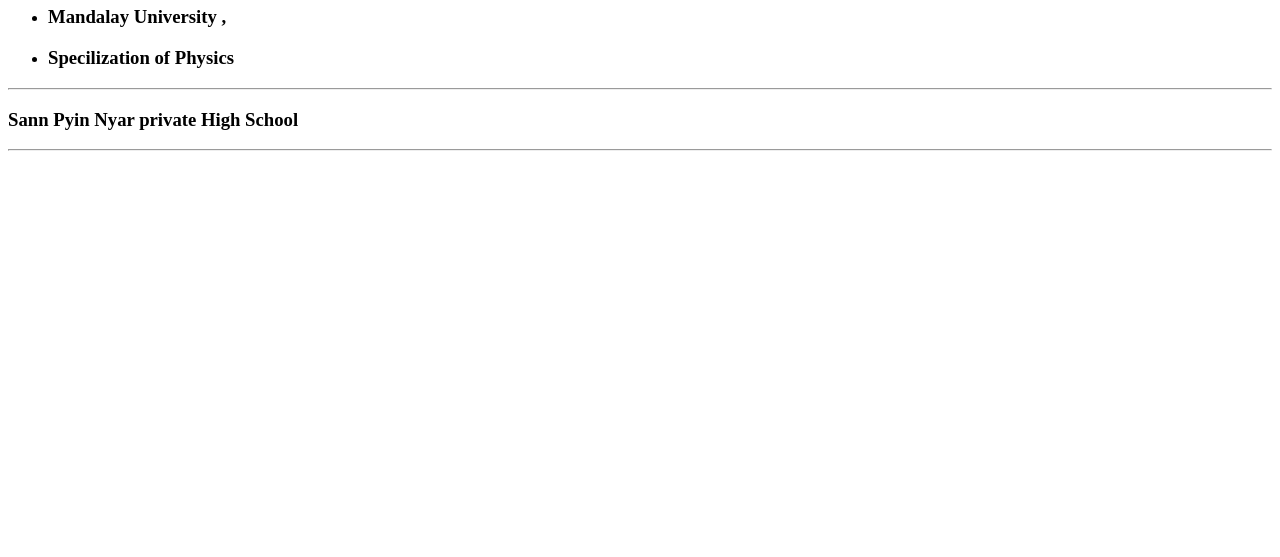
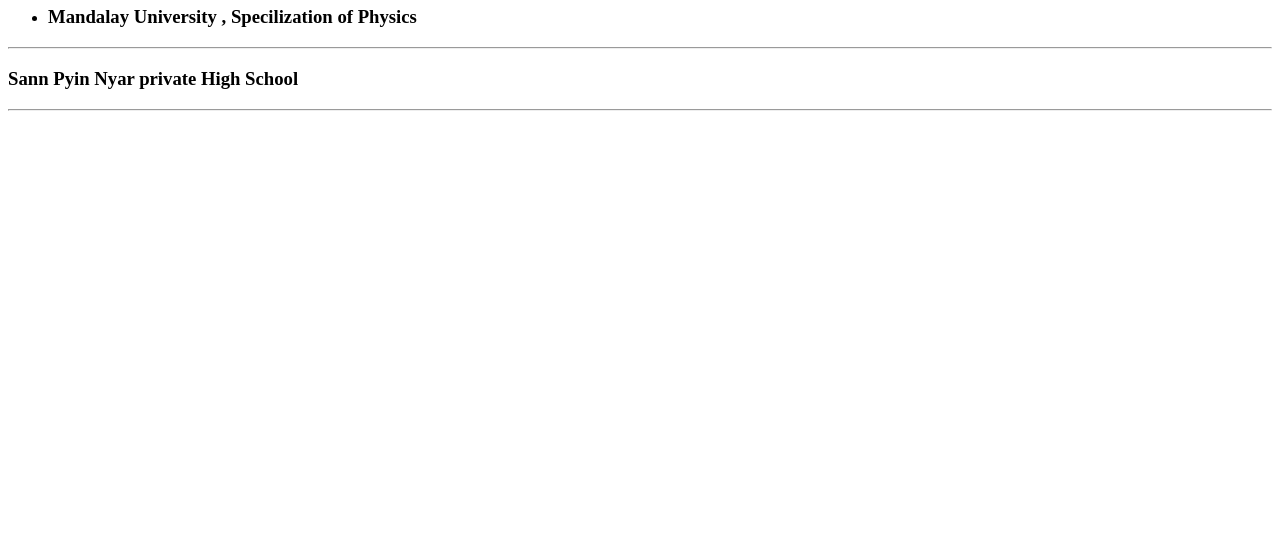
Before and after one commit to hlaminhtet1510/cv, a plain HTML site: page index.html in a window 1280 px wide. Shown: the part 243-800 px from the top of the page. Drawn offline with Linux system fonts and the light colour scheme.

Commit message:
Update index.html

```diff
--- a/index.html
+++ b/index.html
@@ -13,8 +13,8 @@
 <hr>
 <h1>Education</h1>
 <ul>
-  <li><h3>Mandalay University ,</h3></li>
-  <li> <h3>Specilization of Physics</h3> </li>
+  <li><h3>Mandalay University , Specilization of Physics</h3></li>
+
 </ul>
 
   <hr>
```
